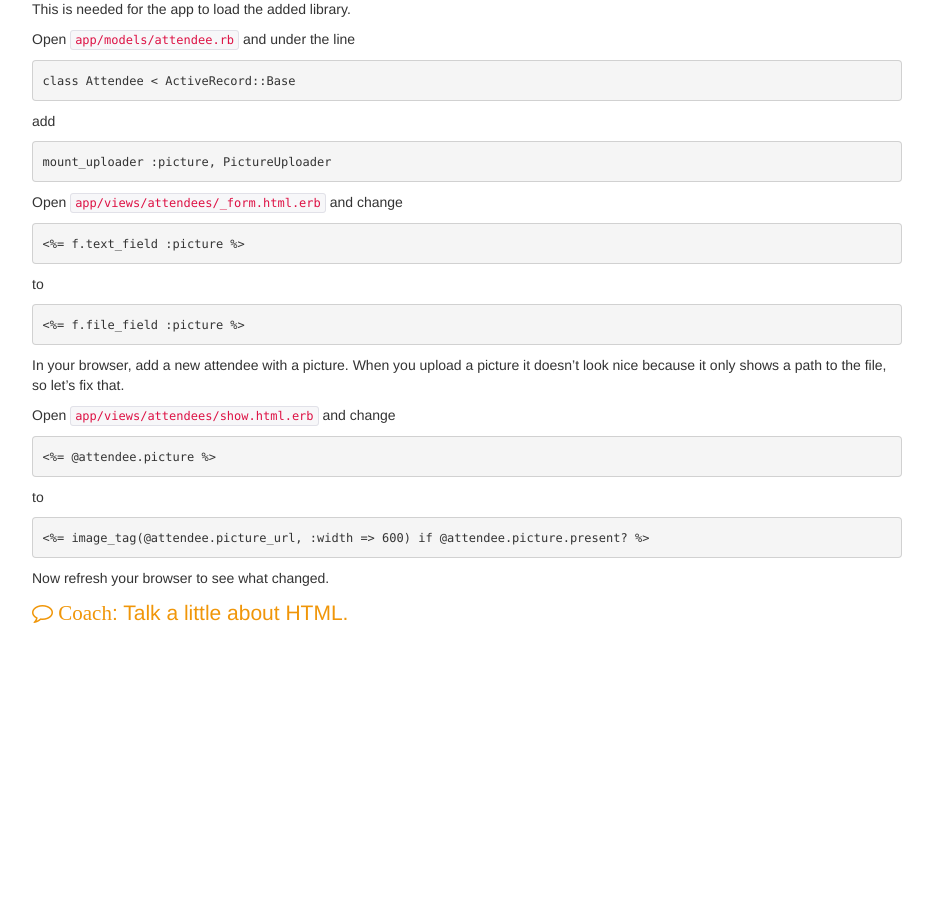
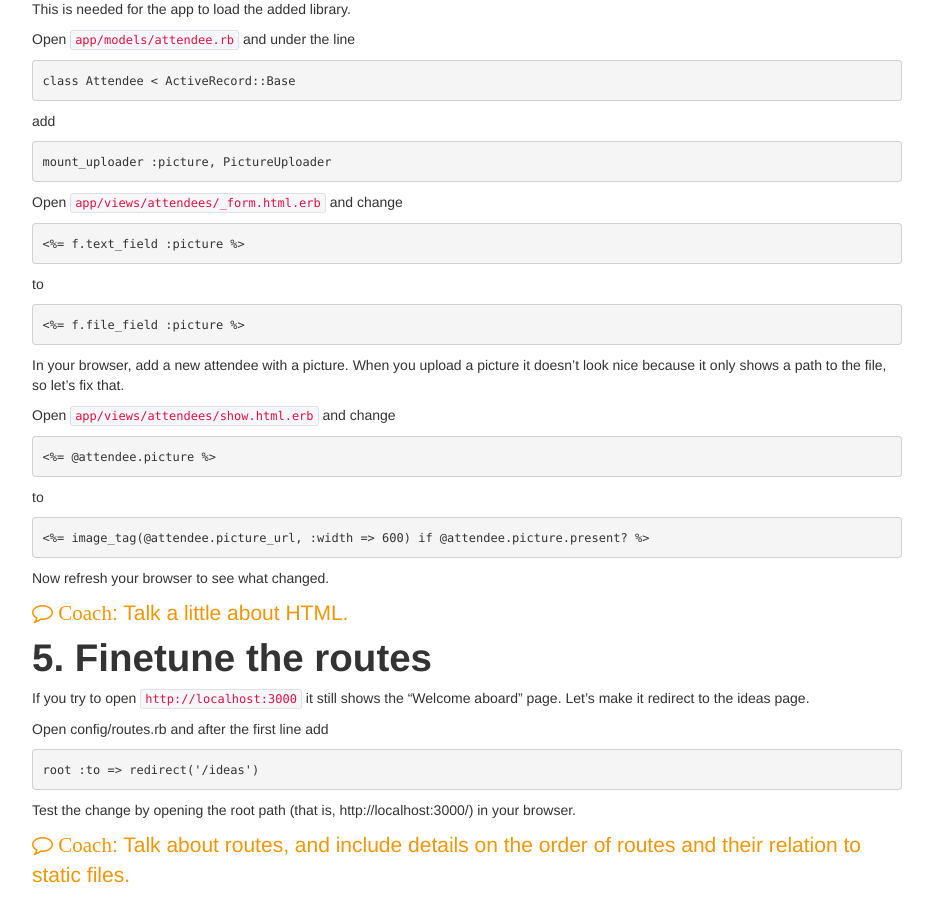
Before and after one commit to codecurious-bln/basic-curriculum, a Jekyll site: the page built from attendee_tutorial.md, in a window 1280 px wide and 900 px high, scrolled down 3939 px. Shown: the whole window, without its empty margins (323-1256 px from the left). Built offline with Jekyll 4.4.1, drawn with Linux system fonts in a browser that asks for light colours; before the commit the page ends 4577 px from its top, so only the background shows below that.

Commit message:
Fine tuning the routes

```diff
--- a/attendee_tutorial.md
+++ b/attendee_tutorial.md
@@ -144,3 +144,16 @@ to
 Now refresh your browser to see what changed.
 
 <span class="lead coach"><i class="icon-comment-alt"> Coach</i>: Talk a little about HTML.</span>
+
+# 5. Finetune the routes
+
+If you try to open `http://localhost:3000` it still shows the “Welcome aboard” page. Let’s make it redirect to the ideas page.
+
+Open config/routes.rb and after the first line add
+
+    root :to => redirect('/ideas')
+
+Test the change by opening the root path (that is, http://localhost:3000/) in your browser.
+
+<span class="lead coach"><i class="icon-comment-alt"> Coach</i>: Talk about routes,
+and include details on the order of routes and their relation to static files.</span>
```
